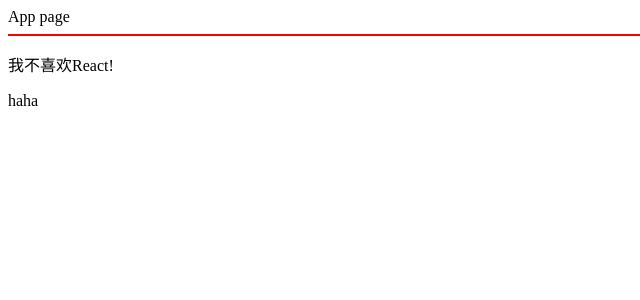
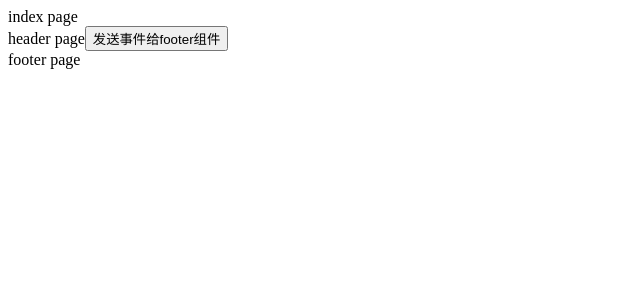
Before and after one commit to testcara/lean_react, a React (Create React App) app in the folder project_learning/react-demo/: page / in a window 1280 px wide. Shown: the top 300 px of the page, without its empty margins (0-640 px from the left). Built offline with nearby package versions, Linux system fonts and the light colour scheme.

Commit message:
passing values by eventbus

```diff
--- /dev/null
+++ b/project_learning/react-demo/src/broEvents/event.js
@@ -0,0 +1,7 @@
+import { EventEmitter } from 'events'
+
+// 导入事件总线，利用这个对象发射和监听事件，这个对象
+// 是全局的。
+const eventBus = new EventEmitter()
+
+export default eventBus
--- /dev/null
+++ b/project_learning/react-demo/src/broEvents/footer.js
@@ -0,0 +1,28 @@
+import React, { Component } from 'react'
+import eventBus from './event'
+
+export class Footer extends Component {
+    // 添加事件监听，监听从header组件发送过来的sayHello
+    // 事件。addListener(监听的事件， 处理事件的函数)
+    componentDidMount() {
+        eventBus.addListener('sayHello', this.sayHelloListener)
+    }
+
+    componentWillUnmount() {
+        eventBus.removeListener('sayHello', this.sayHelloListener)
+    }
+
+    sayHelloListener(a, b, c) {
+        console.log(a, b, c)
+    }
+
+    render() {
+        return (
+            <div>
+                footer page
+            </div>
+        )
+    }
+}
+
+export default Footer
--- /dev/null
+++ b/project_learning/react-demo/src/broEvents/header.js
@@ -0,0 +1,27 @@
+import React, { Component } from 'react'
+import eventBus from './event'
+
+export class Header extends Component {
+    send = () => {
+        let name = "像风一样自由"
+        let arr = [1, 2, 3]
+        let obj = {
+            name: 'casey',
+            age: 18
+        }
+
+        // 发送事件，emit(事件名，参数)
+        eventBus.emit('sayHello', name, arr, obj)
+    }
+
+    render() {
+        return (
+            <div>
+                header page
+                <button onClick={this.send}>发送事件给footer组件</button>
+            </div>
+        )
+    }
+}
+
+export default Header
--- /dev/null
+++ b/project_learning/react-demo/src/broEvents/index.js
@@ -0,0 +1,17 @@
+import React, { Component } from 'react'
+import Header from './header'
+import Footer from './footer'
+
+export class Index extends Component {
+    render() {
+        return (
+            <div>
+                index page
+                <Header />
+                <Footer />
+            </div>
+        )
+    }
+}
+
+export default Index
--- a/project_learning/react-demo/src/index.js
+++ b/project_learning/react-demo/src/index.js
@@ -1,10 +1,12 @@
 import React from 'react';
 import ReactDOM from 'react-dom/client';
-import App from './App';
+// import App from './App';
+import Index from './broEvents';
 
 const root = ReactDOM.createRoot(document.getElementById('root'));
 root.render(
   <React.StrictMode>
-    <App />
+    {/* <App /> */}
+    <Index />
   </React.StrictMode>
 );
```
